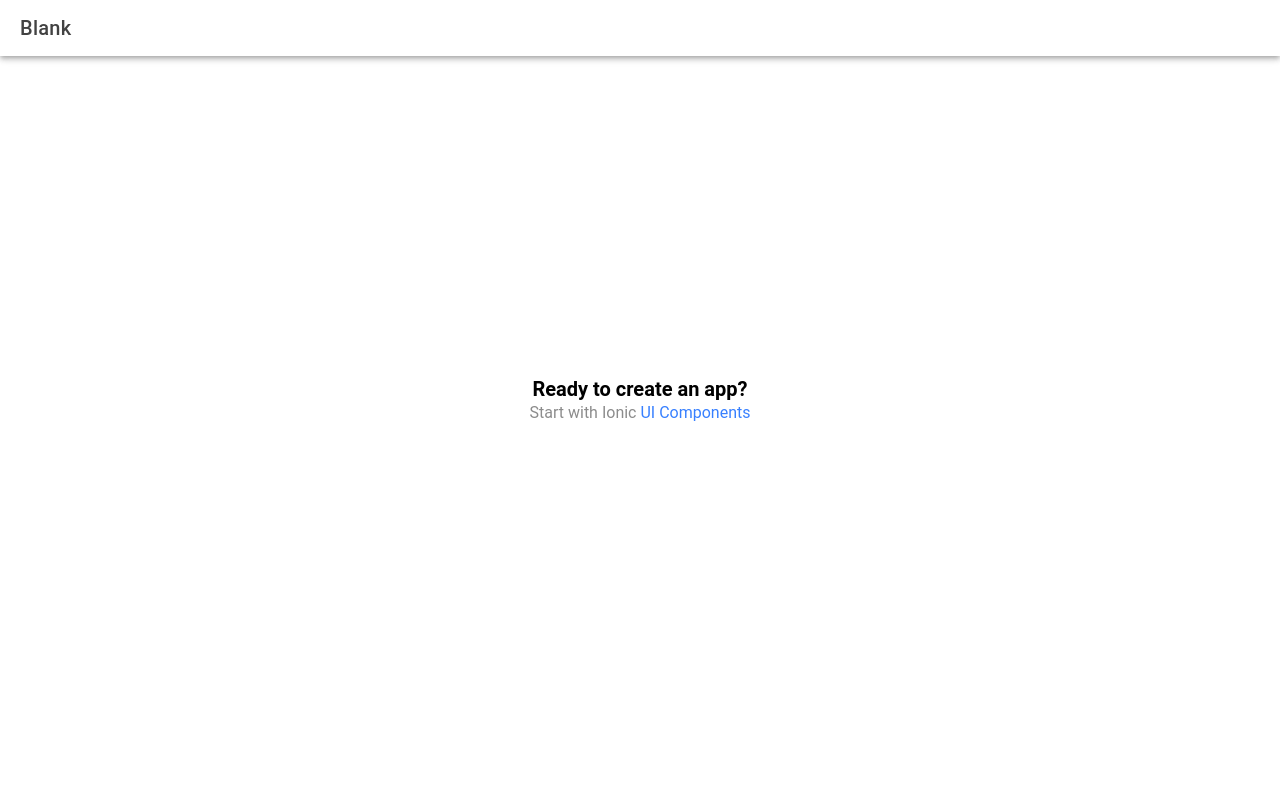
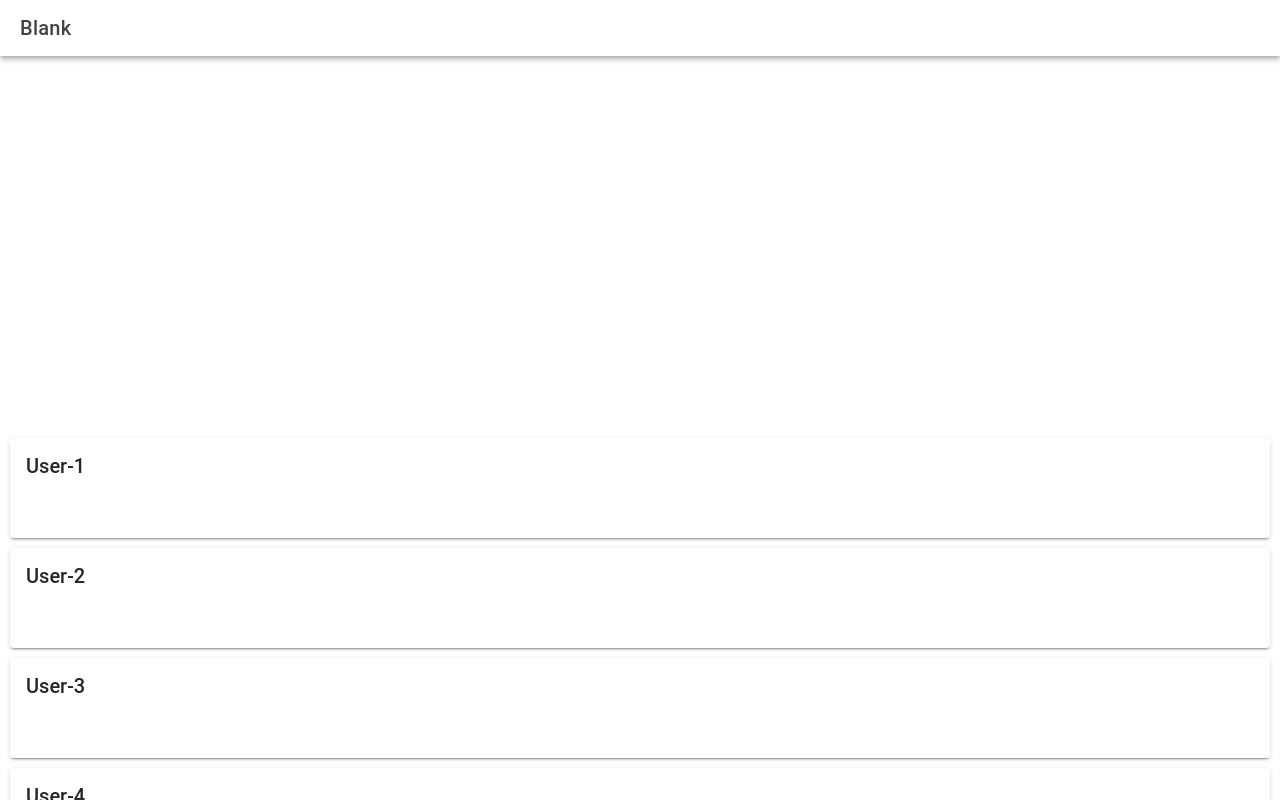
Before and after one commit to hackathon-Eth/eth-global, a React (Vite) app in the folder frontend/: page /home in a window 1280 px wide. Built offline with nearby package versions, Linux system fonts and the light colour scheme.

Commit message:
wip xmtp

```diff
--- a/frontend/package.json
+++ b/frontend/package.json
@@ -21,6 +21,7 @@
     "@ionic/react-router": "^7.0.0",
     "@types/react-router": "^5.1.20",
     "@types/react-router-dom": "^5.3.3",
+    "@xmtp/xmtp-js": "^11.2.0",
     "ionicons": "^7.0.0",
     "react": "^18.2.0",
     "react-dom": "^18.2.0",
--- /dev/null
+++ b/frontend/src/components/tempChat.tsx
@@ -0,0 +1,13 @@
+import { IonText } from "@ionic/react";
+
+interface ChatProps {
+    users: string[];
+}
+
+const TempChat: React.FC<ChatProps> = ({users}) => {
+    return (
+        <></>
+    );
+}
+
+export default TempChat;
--- a/frontend/src/pages/Home.tsx
+++ b/frontend/src/pages/Home.tsx
@@ -1,8 +1,65 @@
-import { IonContent, IonHeader, IonPage, IonTitle, IonToolbar } from '@ionic/react';
-import ExploreContainer from '../components/ExploreContainer';
+import { IonContent, IonHeader, IonPage, IonTitle, IonToolbar, IonCard, IonCardHeader, IonCardTitle, IonInput, IonText } from '@ionic/react';
 import './Home.css';
+import React, { useState } from 'react';
+import Web3 from 'web3';
+import TempChat from '../components/tempChat';
+
+declare global {
+  interface Window { ethereum: any; web3: any; }
+}
+
+window.ethereum = window.ethereum || {};
+window.web3 = window.web3 || {};
+
 
 const Home: React.FC = () => {
+  const initialUsers = Array.from({ length: 10 }, (_, i) => `User-${i + 1}`);
+  const [users, setUsers] = useState(initialUsers);
+
+  const connectToMetaMask = async () => {
+    if (window.ethereum) {
+      window.web3 = new Web3(window.ethereum);
+      await window.ethereum.enable();
+    }
+    else if (window.web3) {
+      window.web3 = new Web3(window.web3.currentProvider);
+    }
+    else {
+      console.log('Non-Ethereum browser detected. Consider trying MetaMask!');
+    }
+  }
+
+  const sendMessage = async (toAddress: string, message: string) => {
+    const fromAddress = (await window.web3.eth.getAccounts())[0];
+
+    // This is a simple transaction, replace it with your logic
+    const transactionParameters = {
+      nonce: '0x00', // ignored by MetaMask
+      gasPrice: '0x09184e72a000',
+      gas: '0x0710',
+      to: toAddress,
+      from: fromAddress,
+      value: '0x00',
+      data: window.web3.utils.toHex(message)
+    };
+
+    try {
+      const txHash = await window.ethereum.request({
+        method: 'eth_sendTransaction',
+        params: [transactionParameters],
+      });
+      console.log('Transaction sent:', txHash);
+    } catch (error) {
+      console.error('Error sending transaction:', error);
+    }
+  }
+
+  const handleCardClick = (index: number) => {
+    console.log(`Card ${users[index]} clicked`);
+    connectToMetaMask();
+    sendMessage('0x50e6A61Ad6DB24C192C0C5A727443A39cF3C8AC9', 'Hello World!');
+  };
+
   return (
     <IonPage>
       <IonHeader>
@@ -10,13 +67,20 @@ const Home: React.FC = () => {
           <IonTitle>Blank</IonTitle>
         </IonToolbar>
       </IonHeader>
-      <IonContent fullscreen>
-        <IonHeader collapse="condense">
-          <IonToolbar>
-            <IonTitle size="large">Blank</IonTitle>
-          </IonToolbar>
-        </IonHeader>
-        <ExploreContainer />
+
+      <IonContent>
+        <TempChat users={users} />
+      </IonContent>
+
+      <IonContent>
+        {users.map((user, index) => (
+          <IonCard key={index} onClick={() => handleCardClick(index)}>
+            <IonCardHeader>
+              <IonCardTitle>{user}</IonCardTitle>
+            </IonCardHeader>
+            <IonInput readonly></IonInput>
+          </IonCard>
+        ))}
       </IonContent>
     </IonPage>
   );
```
Also changed, not shown: package.json (added, +8 -0 lines), 2 other files (tests, documents, lock files or other folders).
